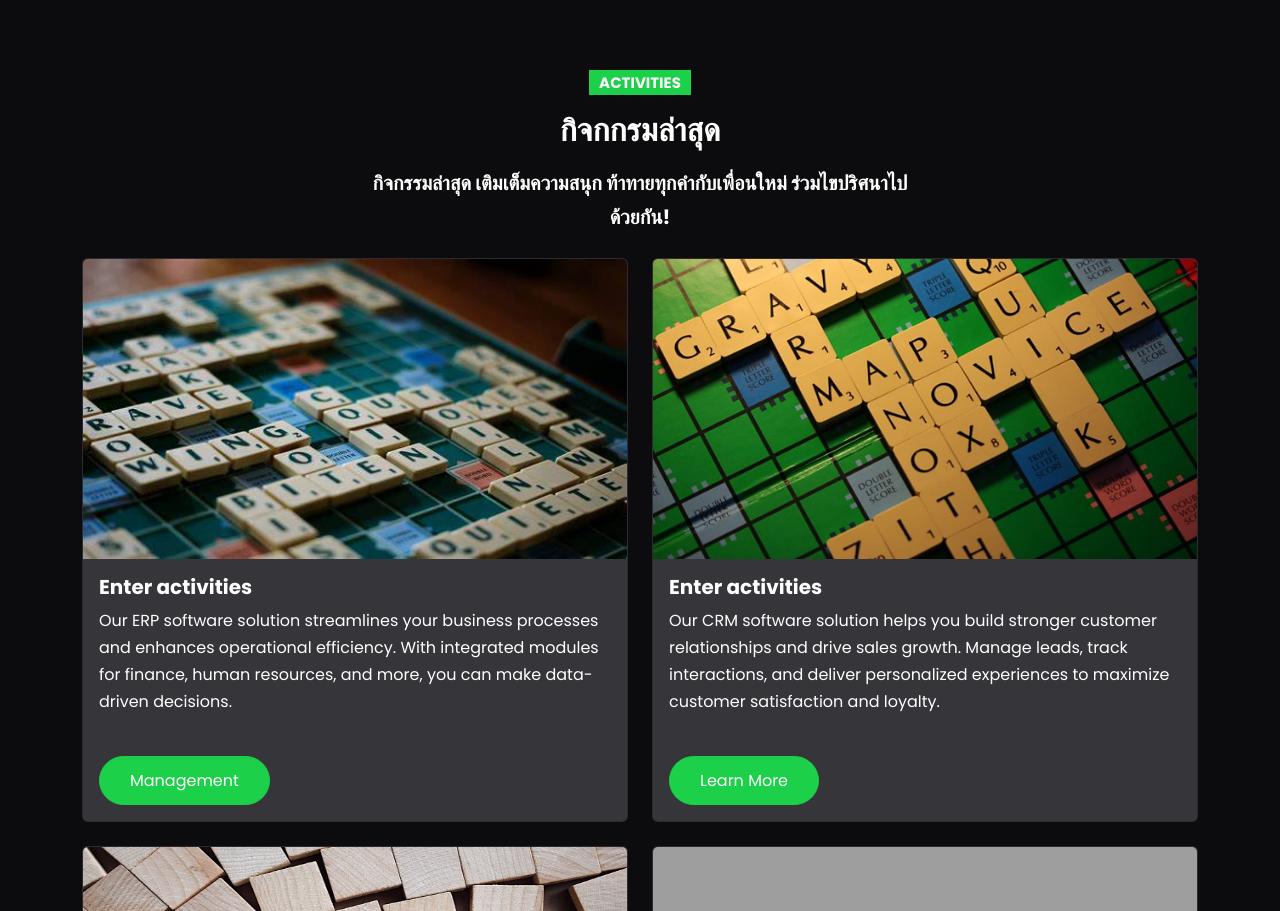
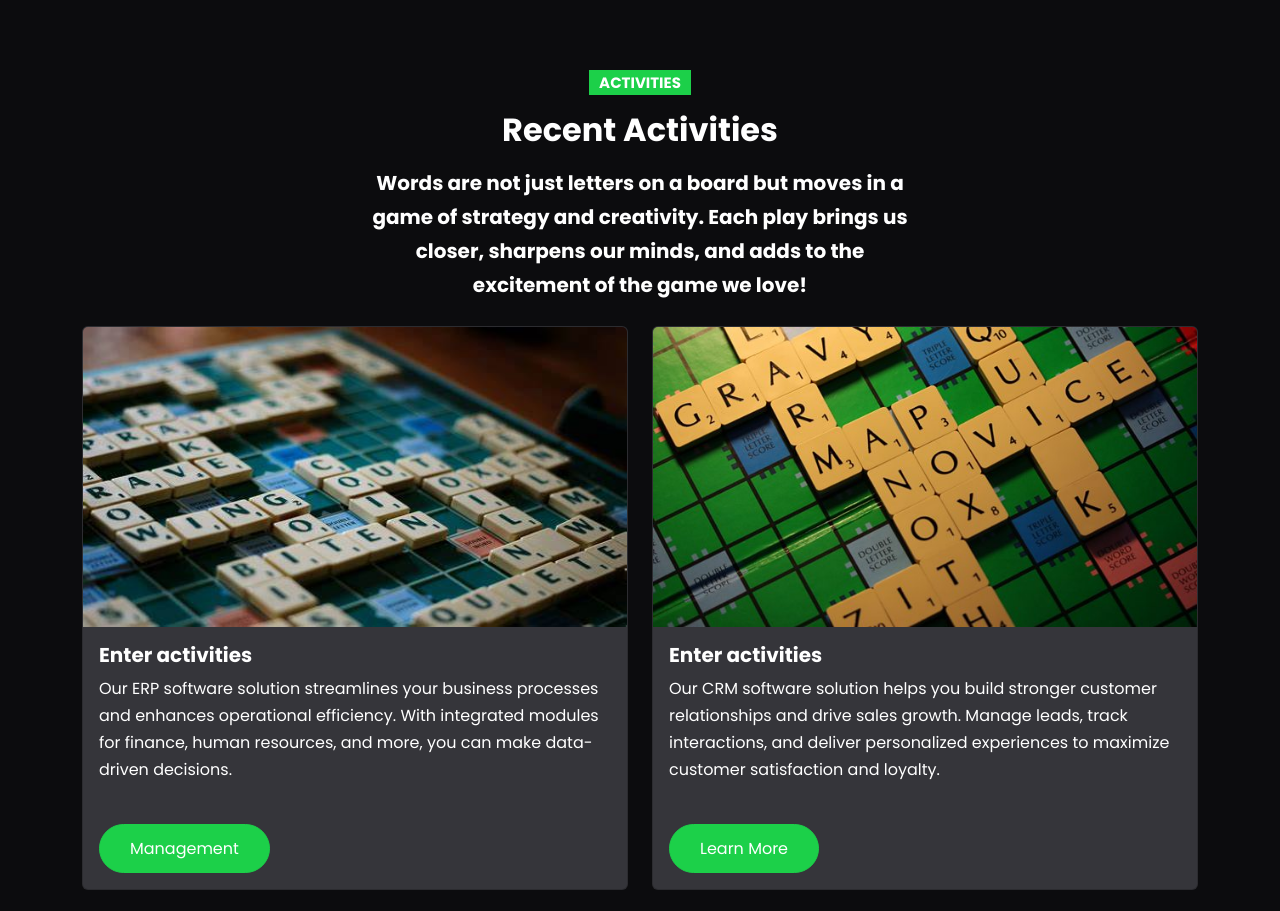
Before and after one commit to Copterxd4497/Crossword-website, a website: page index.html in a window 1280 px wide. Shown: the part 865-1776 px from the top of the page. Drawn offline with nearby package versions, Linux system fonts and the light colour scheme; files that its build step writes are made by us from their sources; grey boxes are pictures that could not be loaded.

Commit message:
Update index.html

```diff
--- a/index.html
+++ b/index.html
@@ -106,12 +106,11 @@
               Activities
             </span></h5>
           <h2 class="fw-bold">
-            กิจกกรมล่าสุด
+            Recent Activities
           </h2>
           <div class="fw-bold fs-5">
-            กิจกรรมล่าสุด เติมเต็มความสนุก
-            ท้าทายทุกคำกับเพื่อนใหม่
-            ร่วมไขปริศนาไปด้วยกัน!
+            Words are not just letters on a board but moves in a game of strategy and creativity. Each play brings us
+            closer, sharpens our minds, and adds to the excitement of the game we love!
           </div>
         </div>
       </div>
```
